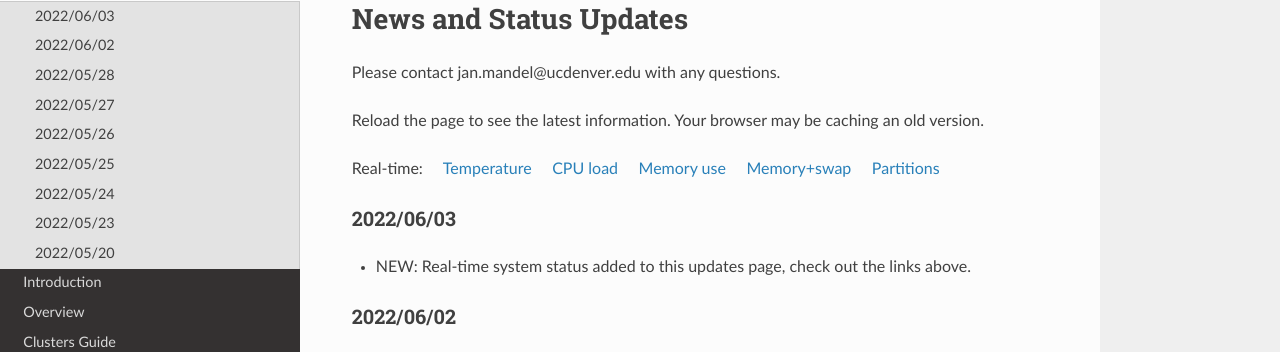
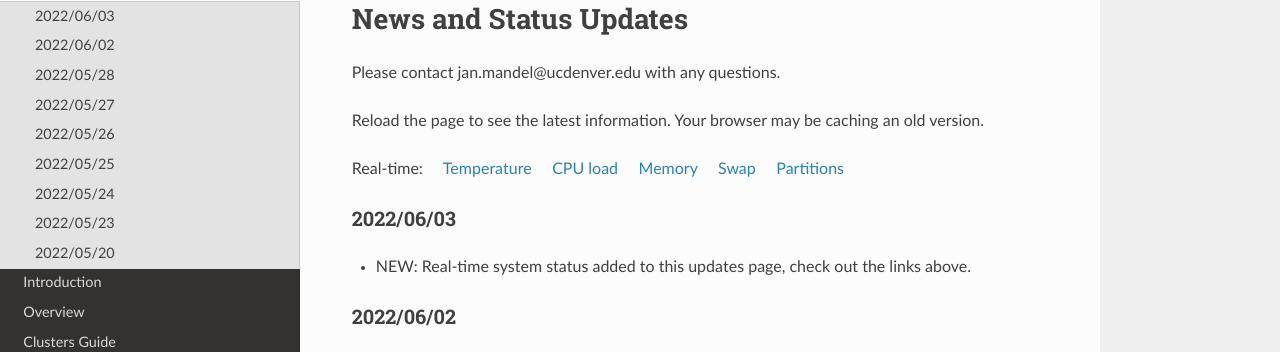
Before and after one commit to ccmucdenver/ccm-docs, an MkDocs documentation site: the page built from docs/updates.md, in a window 1280 px wide and 900 px high. Shown: the part 99-451 px from the top of the window. Built offline with MkDocs 1.6.1, drawn with Linux system fonts in a browser that asks for light colours; nearby versions of some CDN libraries.

Commit message:
fix accounts link on home, mem/swap labels on update

```diff
--- a/docs/updates.md
+++ b/docs/updates.md
@@ -4,7 +4,7 @@ Please contact jan.mandel@ucdenver.edu with any questions.
 
 Reload the page to see the latest information. Your browser may be caching an old version.
 
-Real-time:  &nbsp;  &nbsp; [Temperature](https://demo.openwfm.org/web/alderaan/temp.txt) &nbsp; &nbsp; [CPU load](https://demo.openwfm.org/web/alderaan/cpu.txt) &nbsp; &nbsp; [Memory use](https://demo.openwfm.org/web/alderaan/mem.txt) &nbsp; &nbsp; [Memory+swap](https://demo.openwfm.org/web/alderaan/swp.txt) &nbsp; &nbsp; [Partitions](https://demo.openwfm.org/web/alderaan/sinfo.txt)
+Real-time:  &nbsp;  &nbsp; [Temperature](https://demo.openwfm.org/web/alderaan/temp.txt) &nbsp; &nbsp; [CPU load](https://demo.openwfm.org/web/alderaan/cpu.txt) &nbsp; &nbsp; [Memory](https://demo.openwfm.org/web/alderaan/mem.txt) &nbsp; &nbsp; [Swap](https://demo.openwfm.org/web/alderaan/swp.txt) &nbsp; &nbsp; [Partitions](https://demo.openwfm.org/web/alderaan/sinfo.txt)
 
 ### 2022/06/03
 
```
Also changed, not shown: docs/index.md (+1 -1 lines).
